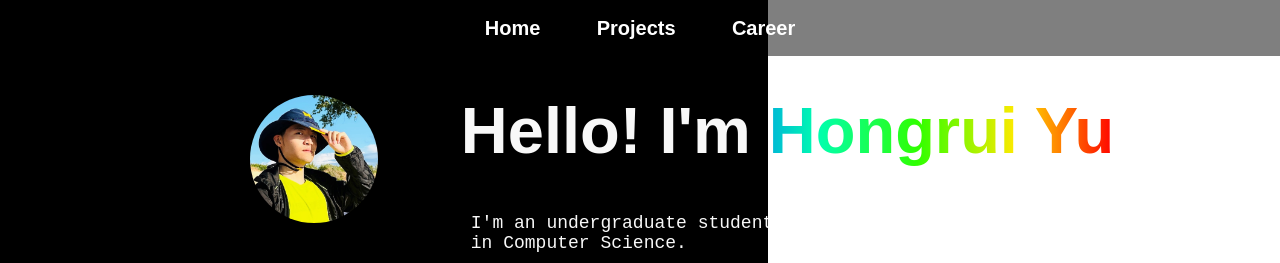
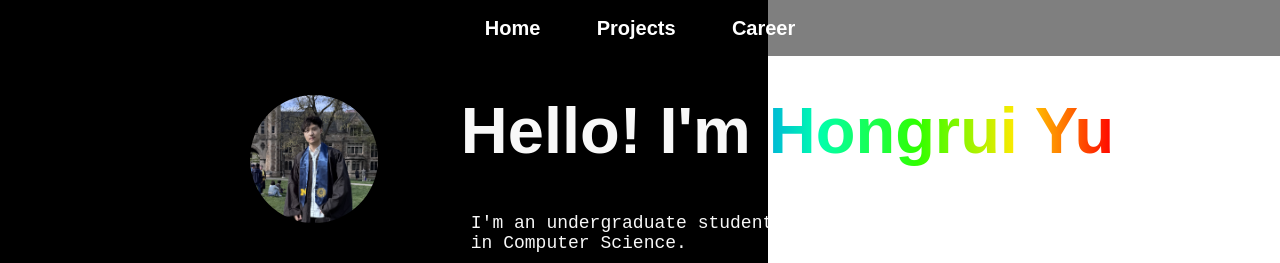
Before and after one commit to Luffy117/Luffy117.github.io, a plain HTML site: page index.html in a window 1280 px wide. Shown: the top 263 px of the page. Drawn offline with Linux system fonts and the light colour scheme.

Commit message:
Update index.html

```diff
--- a/index.html
+++ b/index.html
@@ -26,7 +26,7 @@
 
             <div class="side_part">
 
-                <div><img id="avatar" src="./resource/img/avatorjpg.jpg" alt="avatar"></div>
+                <div><img id="avatar" src="./resource/img/Me.jpg" alt="avatar"></div>
 
                 <div class="side_text" id="tags">
                     <span class="tag">
```
